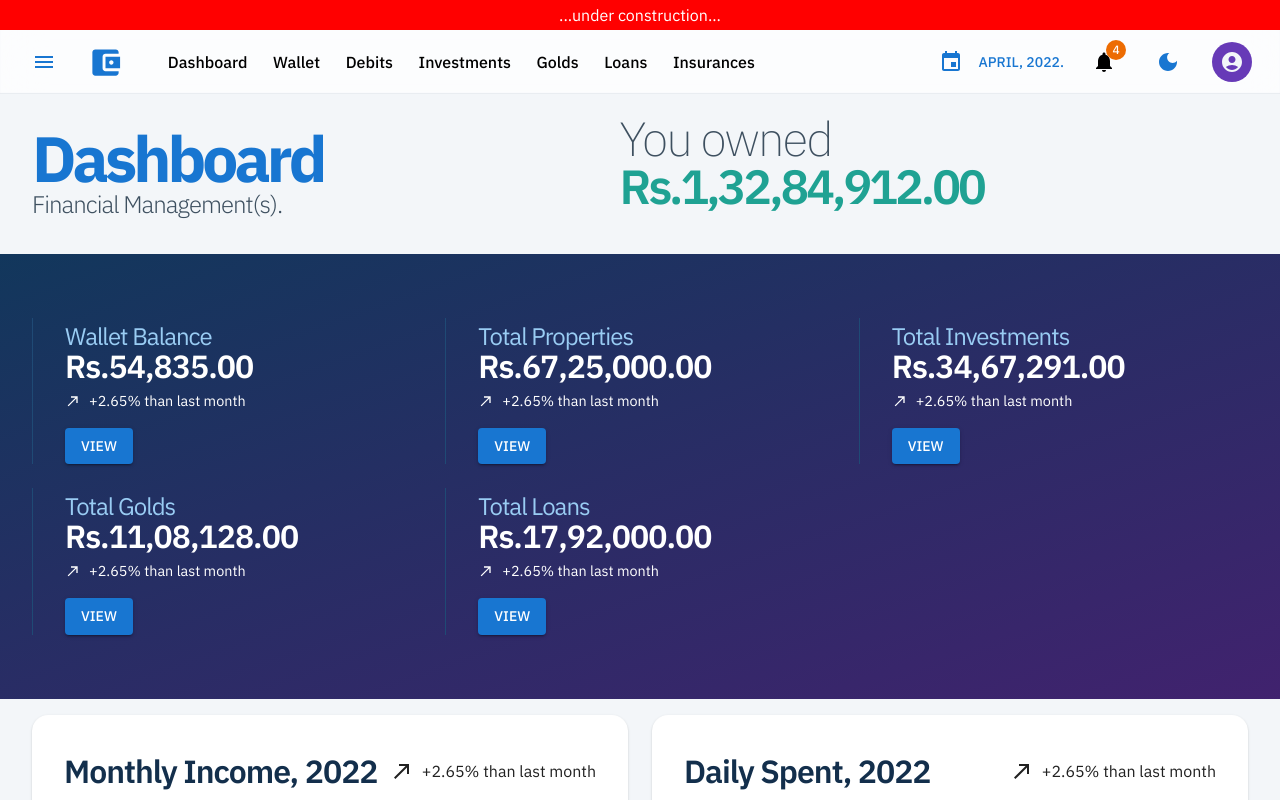
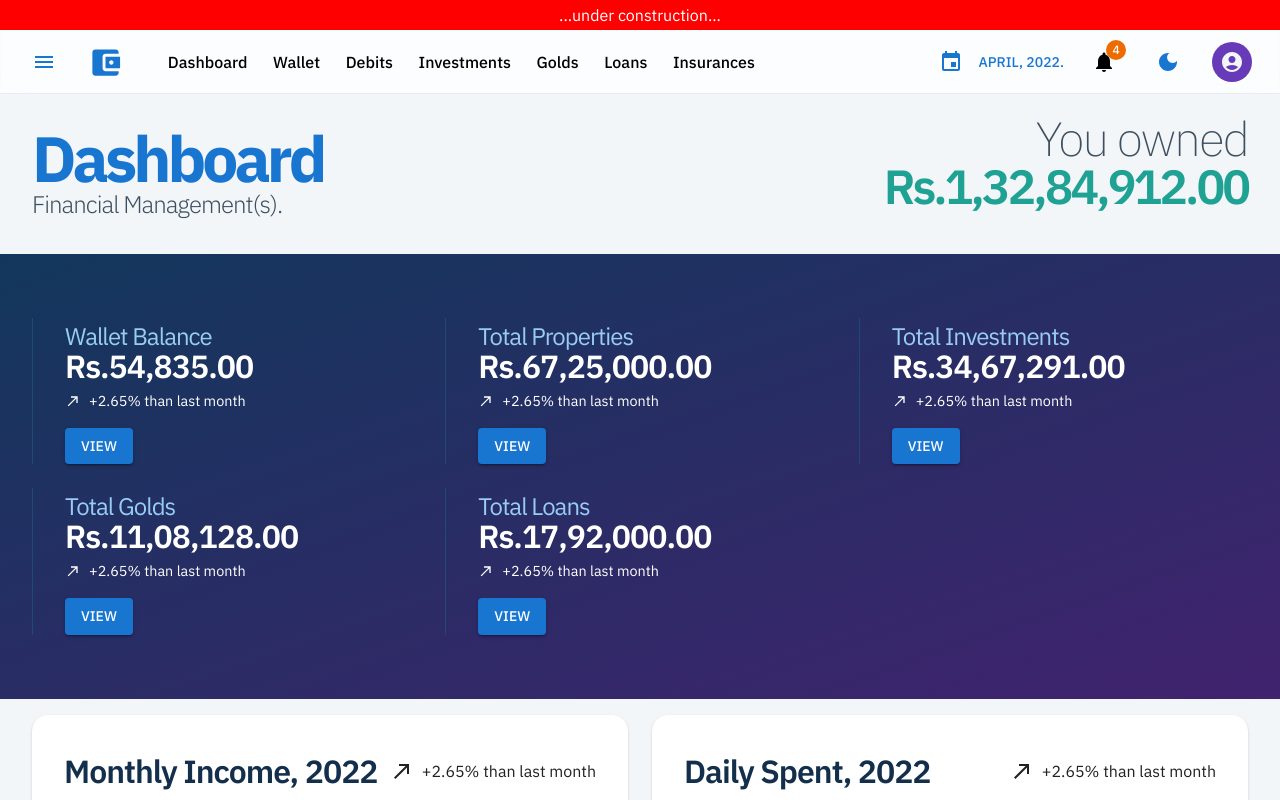
Before and after one commit to cra2ycoder/my-finance, a Next.js app: page /dashboard in a window 1280 px wide. Shown: the top 800 px of the page. Built offline with nearby package versions, Linux system fonts and the light colour scheme.

Commit message:
typo align change

```diff
--- a/pages/dashboard.tsx
+++ b/pages/dashboard.tsx
@@ -31,6 +31,7 @@ function Dashboard() {
             marginTop: -3,
             letterSpacing: -2,
             color: 'rgb(62, 80, 96)',
+            textAlign: 'right',
           }}
         >
           You owned
@@ -43,6 +44,7 @@ function Dashboard() {
             marginTop: -3,
             letterSpacing: -3,
             color: '#1fa293',
+            textAlign: 'right',
           }}
         >
           Rs.1,32,84,912.00
```
